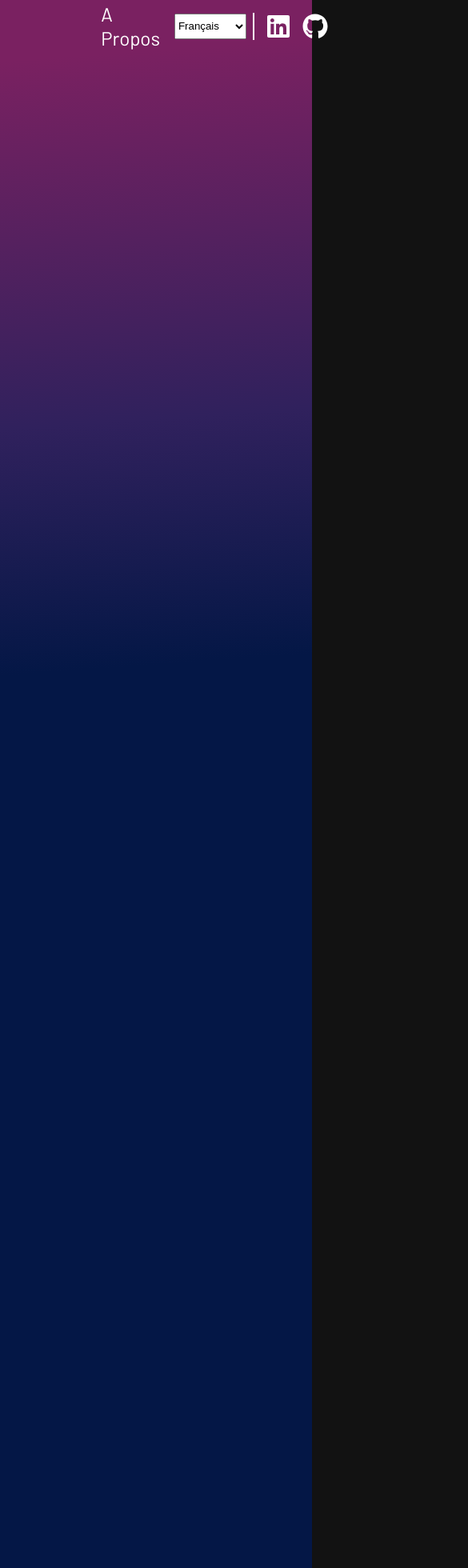
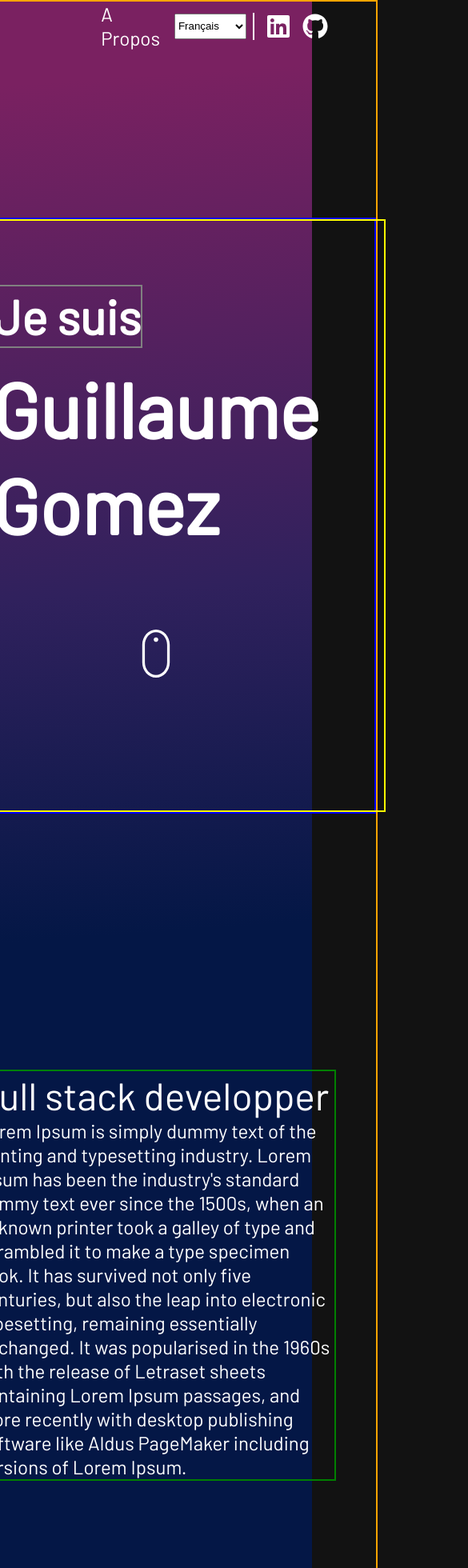
Before and after one commit to guillaume-gomez/guillaume-gomez.github.io, a React (Create React App) app: page / in a window 390 px wide. Shown: the top 1960 px of the page at 80% size, 585 px wide, since content can reach past the window. Built offline with nearby package versions, Linux system fonts and the light colour scheme.

Commit message:
improve media query about me page

```diff
--- a/src/components/Window.tsx
+++ b/src/components/Window.tsx
@@ -5,15 +5,14 @@ import "./Window.css";
 
 
 interface WindowInterface {
-  width?: number | string;
-  height?: number | string;
+  minHeight?: number | string;
   backgroundColor: string;
   children?: React.ReactNode;
 }
 
-function Window({width = 0, height = 0, backgroundColor, children} : WindowInterface) {
+function Window({minHeight = 0, backgroundColor, children} : WindowInterface) {
   return (
-    <div className="scale-up-center" style={{width: width, height: height}}>
+    <div className="scale-up-center" style={{width: "100%", minHeight }}>
       <div style={{ background: "#d6d6d6", height: "30px", width: "100%", borderRadius: "10px 10px 0 0"}}>
         <div style={{ gap: "5px", display: "flex", flexDirection: "row-reverse", alignItems: "center", width:'98%', height:'100%'}}>
           <FontAwesomeIcon icon={faCircle} size="xs" color="#ff6159"/>
@@ -23,8 +22,8 @@ function Window({width = 0, height = 0, backgroundColor, children} : WindowInter
       </div>
       <div className="window-content" style={{
         borderRadius: "0 0 10px 10px",
-        width,
-        height,
+        width: "100%",
+        height: "calc(100% - 30px)",
         backgroundColor
         }}>
         {children}
--- a/src/views/WelcomePage.scss
+++ b/src/views/WelcomePage.scss
@@ -1,17 +1,12 @@
 .welcome-page-content {
   //border: 5px solid green;
   position: relative;
-  height: 300vh;
+  height: 100%;
   width: 100%;
   display: flex;
   align-items: center;
   justify-content: space-between;
   flex-direction: column;
-}
-
-.title-relative {
-  postion: relative;
-  top: 60px;
 }
 
 .first-gradient {
@@ -22,9 +17,10 @@
 
 
 
-
 //
 .grid-container {
+  border: 2px solid orange;
+  max-width: 1500px;
   display: grid;
   grid-template-columns: repeat(12, 1fr);
   grid-template-rows: 2.5fr 1fr 1fr;
@@ -34,11 +30,131 @@
     "TextFullStack TextFullStack TextFullStack TextFullStack TextFullStack TextFullStack terminal terminal terminal terminal terminal terminal"
     "trello trello trello trello trello trello textCTO textCTO textCTO textCTO textCTO textCTO";
 }
-.Title { grid-area: Title; }
-.TextFullStack { grid-area: TextFullStack; }
-.terminal { grid-area: terminal; }
-.trello { grid-area: trello; }
-.textCTO { grid-area: textCTO; }
+.title {
+  grid-area: Title;
+  border: 2px solid blue;
+  display: flex;
+  justify-content: center;
+  max-width: 1500px;
+}
+
+.textFullStack {
+  grid-area: TextFullStack;
+  border: 2px solid green;
+  grid-column-start: 2;
+  grid-column-end: 7;
+  display: flex;
+  flex-direction: column;
+  justify-content: center;
+}
+
+.terminal {
+  grid-area: terminal;
+  border: 2px solid red;
+  grid-column-start: 8;
+  grid-column-end: 12;
+  display: flex;
+  flex-direction: column;
+  justify-content: center;
+}
+
+.trello {
+  grid-area: trello;
+  grid-column-start: 2;
+  grid-column-end: 7;
+  border: 2px solid purple;
+}
+
+.textCTO {
+  grid-area: textCTO;
+  border: 2px solid pink;
+  grid-column-start: 8;
+  grid-column-end: 12;
+  display: flex;
+  flex-direction: column;
+  justify-content: center;
+}
+
+
+@media(max-width: 1301px) {
+  .grid-container {
+    gap: 200px 50px;
+  }
+  .terminal {
+    grid-column-start: 7;
+    grid-column-end: 12;
+  }
+  .trello {
+    grid-column-start: 2;
+    grid-column-end: 8;
+
+  }
+}
+
+
+@media(max-width: 1000px) {
+  .grid-container {
+    gap: 50px 50px;
+    grid-template-rows: 2.5fr 1fr 1fr 1fr 1fr;
+  }
+  .textFullStack {
+    grid-column-start: 2;
+    grid-column-end: 12;
+    grid-row-start: 2;
+    grid-row-end: 3;
+  }
+  .terminal {
+    grid-column-start: 2;
+    grid-column-end: 12;
+        grid-row-start: 3;
+    grid-row-end: 4;
+  }
+  .trello {
+    grid-column-start: 2;
+    grid-column-end: 12;
+        grid-row-start: 4;
+    grid-row-end: 5;
+
+  }
+  .textCTO {
+    grid-column-start: 2;
+    grid-column-end: 12;
+        grid-row-start: 5;
+    grid-row-end: 6;
+  }
+}
+
+@media(max-width: 650px) {
+  .grid-container {
+    grid-template-rows: 2.5fr 1fr 1fr 1fr 1fr;
+  }
+  .textFullStack {
+    grid-column-start: 2;
+    grid-column-end: 12;
+    grid-row-start: 2;
+    grid-row-end: 3;
+  }
+  .terminal {
+    grid-column-start: 2;
+    grid-column-end: 12;
+        grid-row-start: 3;
+    grid-row-end: 4;
+  }
+  .trello {
+    grid-column-start: 2;
+    grid-column-end: 12;
+        grid-row-start: 4;
+    grid-row-end: 5;
+
+  }
+  .textCTO {
+    grid-column-start: 2;
+    grid-column-end: 12;
+        grid-row-start: 5;
+    grid-row-end: 6;
+  }
+}
+
 
 
 
--- a/src/views/WelcomePage.tsx
+++ b/src/views/WelcomePage.tsx
@@ -1,4 +1,4 @@
-import React, { useEffect, useState } from 'react';
+import React, { useEffect, useState, useRef} from 'react';
 import { useTranslation } from 'react-i18next';
 import { motion } from "framer-motion";
 import { ReactComponent as MacMouse } from "../macintosh-mouse.svg";
@@ -11,12 +11,9 @@ import Terminal from "../components/Terminal";
 import Window from "../components/Window";
 import Trello from "../components/Trello";
 
-interface WelcomePageInterface {
-  refTarget: React.RefObject<HTMLSpanElement>
-}
-
-function WelcomePage({refTarget} : WelcomePageInterface) {
+function WelcomePage() {
   const { t } = useTranslation();
+  const toTexts = useRef<HTMLDivElement>(null);
   const [displayTerminal, setDisplayTerminal] = useState<boolean>(false);
   const [displayTrello, setDisplayTrello] = useState<boolean>(false);
 
@@ -28,32 +25,32 @@ function WelcomePage({refTarget} : WelcomePageInterface) {
   return (
     <section className="welcome-page-content first-gradient">
       <div className="grid-container">
-        <div className="Title" style={{display: "flex", alignItems: "center", justifyContent: "center"}}>
-          <div style={{display: "flex", flexDirection: "column", alignItems: "center", gap: "1rem"}}>
-            <h2 className="title-relative" style={{display: "flex", alignSelf:"start"}}>{t("welcome-page.i-am")}</h2>
-            <h1 className="title-relative"><strong className="text-primary">Guillaume Gomez</strong></h1>
-            <div className="welcome-page-bottom" style={{padding: "5rem"}} onClick={() => refTarget!.current!.scrollIntoView({behavior: "smooth"}) }>
+        <div className="title">
+          {<div style={{display: "flex", flexDirection: "column", alignItems: "center", border: "2px solid yellow", gap: "1rem", padding: "5rem"}}>
+            <h2 style={{display: "flex", alignSelf:"start", border: "2px solid grey"}}>{t("welcome-page.i-am")}</h2>
+            <h1 ><strong className="text-primary">Guillaume Gomez</strong></h1>
+            <div className="welcome-page-bottom" style={{padding: "5rem"}} onClick={() => toTexts!.current!.scrollIntoView({behavior: "smooth"}) }>
               <motion.div whileHover={{ translateY: 5, transition: { duration: 0.5, repeat: Infinity } }}>
                 <MacMouse fill="var(--white)" style={{width: "60px"}}/>
               </motion.div>
             </div>
-          </div>
+          </div>}
         </div>
-        <div className="TextFullStack" style={{gridColumnStart: 2, gridColumnEnd: 7, display: "flex", flexDirection: "column", justifyContent: "center"}}>
+        <div ref={toTexts} className="textFullStack">
           <h3>Full stack developper</h3>
           <p>Lorem Ipsum is simply dummy text of the printing and typesetting industry. Lorem Ipsum has been the industry's standard dummy text ever since the 1500s, when an unknown printer took a galley of type and scrambled it to make a type specimen book. It has survived not only five centuries, but also the leap into electronic typesetting, remaining essentially unchanged. It was popularised in the 1960s with the release of Letraset sheets containing Lorem Ipsum passages, and more recently with desktop publishing software like Aldus PageMaker including versions of Lorem Ipsum.</p>
         </div>
-        <div className="terminal" style={{ gridColumnStart: 8, gridColumnEnd: 12,  display: "flex", flexDirection: "column", justifyContent: "center"}}>
-          <Window width={600} height={300} backgroundColor="black">
+        <div className="terminal">
+          <Window backgroundColor="black" minHeight={325}>
             <Terminal />
           </Window>
         </div>
-        <div className="trello" style={{ gridColumnStart: 2, gridColumnEnd: 7}}>
-          <Window width={800} height={450} backgroundColor="black">
+        <div className="trello">
+          <Window backgroundColor="none">
             <Trello/>
           </Window>
         </div>
-        <div className="textCTO" style={{gridColumnStart: 8, gridColumnEnd: 12, display: "flex", flexDirection: "column", justifyContent: "center"}}>
+        <div className="textCTO">
           <h3>But a CTO too</h3>
           <p>Lorem Ipsum is simply dummy text of the printing and typesetting industry. Lorem Ipsum has been the industry's standard dummy text ever since the 1500s, when an unknown printer took a galley of type and scrambled it to make a type specimen book. It has survived not only five centuries, but also the leap into electronic typesetting, remaining essentially unchanged. It was popularised in the 1960s with the release of Letraset sheets containing Lorem Ipsum passages, and more recently with desktop publishing software like Aldus PageMaker including versions of Lorem Ipsum.</p>
         </div>
```
